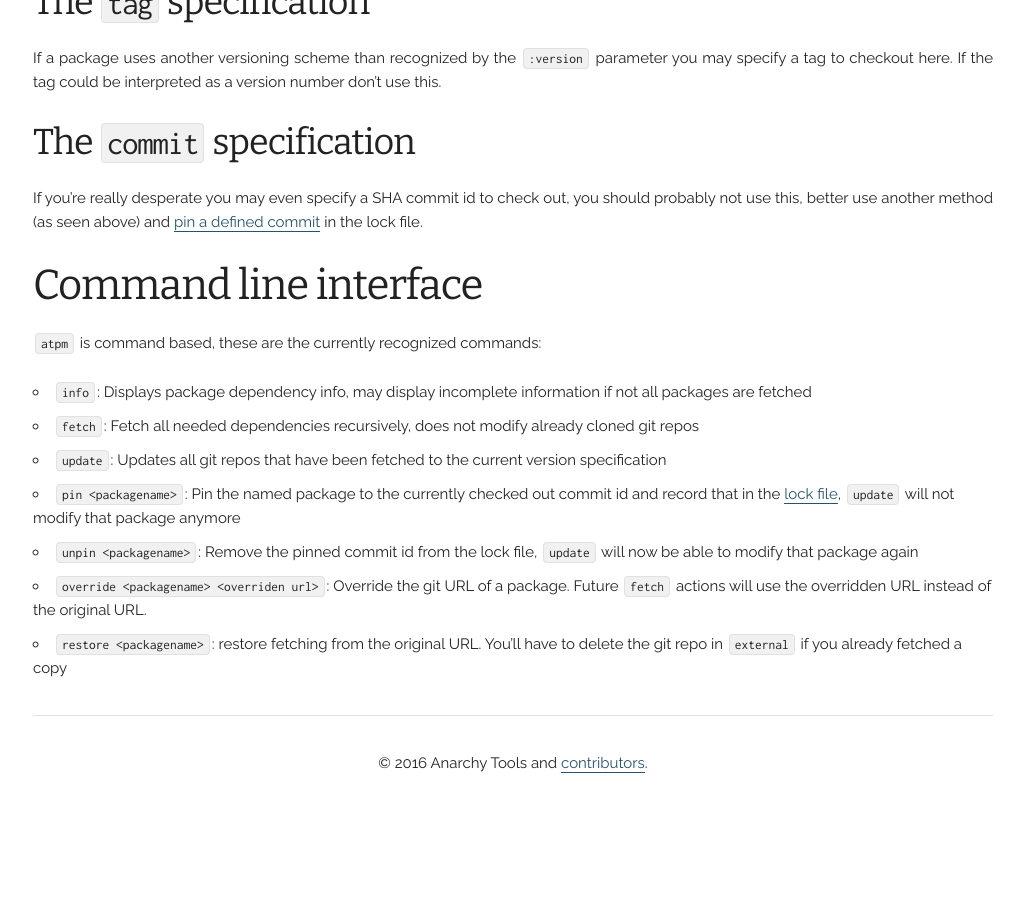
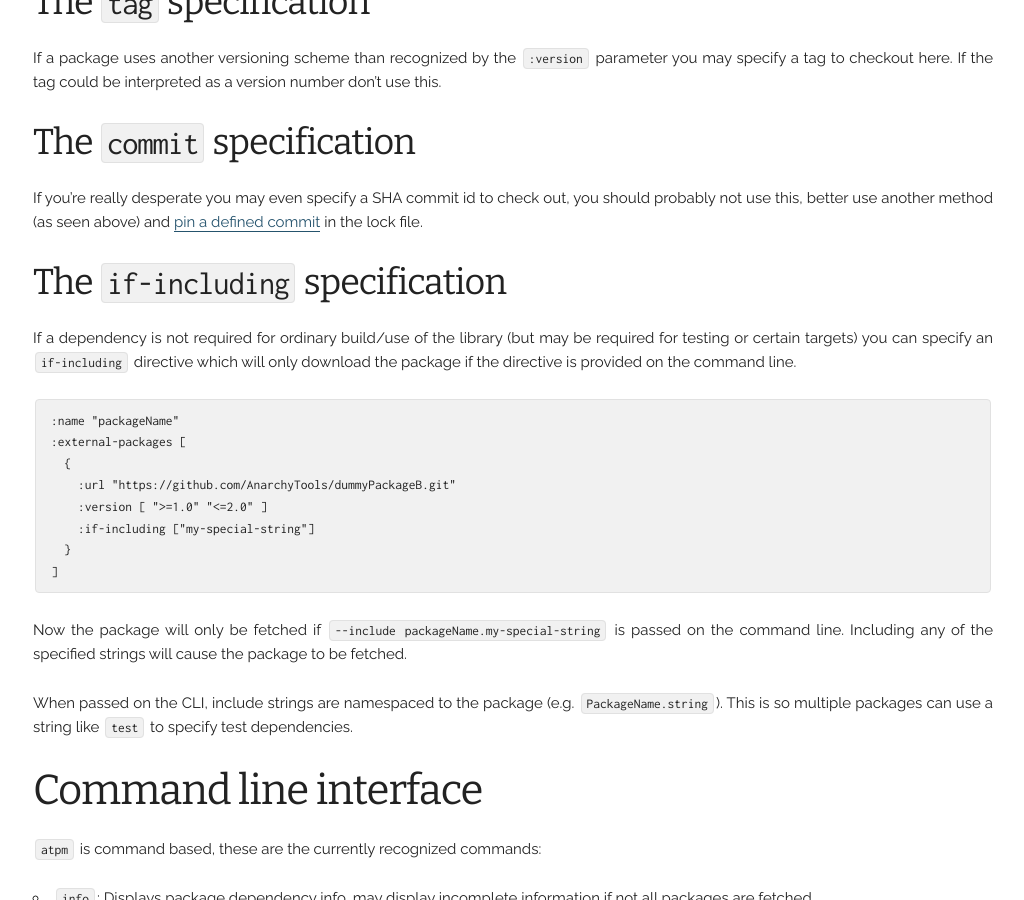
Before and after one commit to AnarchyTools/anarchytools.github.io, a Jekyll site: the page built from docs/atpm.md, in a window 1280 px wide and 900 px high, scrolled down 3053 px. Shown: the whole window, without its empty margins (127-1151 px from the left). Built offline with Jekyll 4.4.1, drawn with Linux system fonts in a browser that asks for light colours.

Commit message:
Doc PR for `--include`
https://github.com/AnarchyTools/atpm/issues/12

````diff
--- a/docs/atpm.md
+++ b/docs/atpm.md
@@ -122,6 +122,24 @@ If a package uses another versioning scheme than recognized by the `:version` pa
 
 If you're really desperate you may even specify a SHA commit id to check out, you should probably not use this, better use another method (as seen above) and [pin a defined commit](atlock.md) in the lock file.
 
+### The `if-including` specification
+
+If a dependency is not required for ordinary build/use of the library (but may be required for testing or certain targets) you can specify an `if-including` directive which will only download the package if the directive is provided on the command line.
+
+ ```clojure
+:name "packageName"
+:external-packages [
+  {
+    :url "https://github.com/AnarchyTools/dummyPackageB.git"
+    :version [ ">=1.0" "<=2.0" ]
+    :if-including ["my-special-string"]
+  }
+]
+```
+
+Now the package will only be fetched if `--include packageName.my-special-string` is passed on the command line.  Including any of the specified strings will cause the package to be fetched.
+
+When passed on the CLI, include strings are namespaced to the package (e.g. `PackageName.string`).  This is so multiple packages can use a string like `test` to specify test dependencies.
 
 ## Command line interface
 
````
